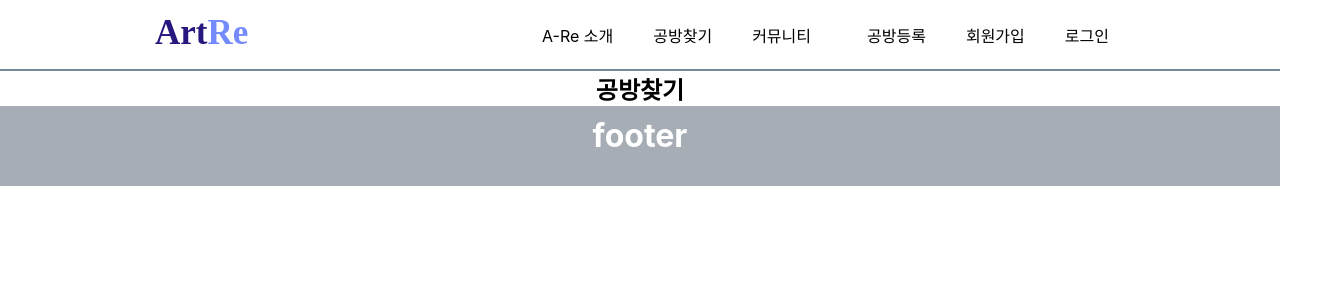
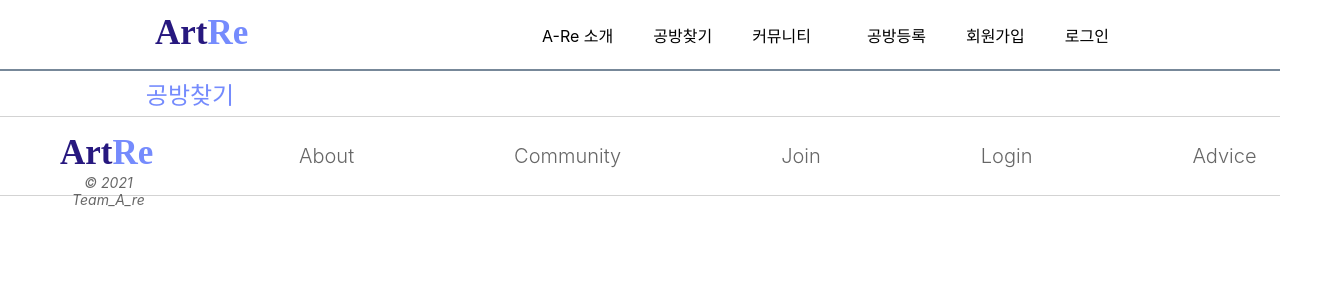
Before and after one commit to Team-NanaScript/Art_Recycle, a React (Create React App) app in the folder react-are/: page /search in a window 1280 px wide. Shown: the top 300 px of the page, 1336 px wide, since content can reach past the window. Built offline with nearby package versions, Linux system fonts and the light colour scheme.

Commit message:
footer&map

```diff
--- a/react-are/src/App.css
+++ b/react-are/src/App.css
@@ -47,9 +47,31 @@ li {
   list-style: none;
 }
 
-footer {
+.footer {
   padding: 10px;
   height: 10vh;
-  background-color: #a6adb4;
-  color: white;
+  border-top:1px solid lightgray;
+  border-bottom:1px solid lightgray;
+  color: rgba(0,0,0,0.6);
+  display:flex;
 }
+
+.footer div.footer_logo{
+	margin:8px 50px;
+}
+
+div.footer_logo address{
+	font-size: 14px;
+}
+
+.footer ul{
+	display:flex;
+	margin:12px;
+}
+
+.footer li{
+	margin:5px 80px;
+	font-size:20px;
+	font-weight: 300;
+	cursor:pointer;
+}
--- a/react-are/src/comps/Footer.jsx
+++ b/react-are/src/comps/Footer.jsx
@@ -2,9 +2,24 @@ import React from "react";
 
 function Footer() {
   return (
-    <footer>
-      <h1>footer</h1>
-    </footer>
+    <div class="footer">
+		<div class="footer_logo">
+		<svg width="97" height="35">
+          <text transform="translate(0 29)" fill="#27187f" fontSize="35" fontFamily="Ubuntu-Bold, Ubuntu" fontWeight="700">
+            <tspan x="0" y="0">Art</tspan>
+            <tspan y="0" fill="#758bfd">Re</tspan>
+          </text>
+        </svg>
+		<address>© 2021 Team_A_re</address>
+		</div>
+      <ul>
+		  <li>About</li>
+		  <li>Community</li>
+		  <li>Join</li>
+		  <li>Login</li>
+		  <li>Advice</li>
+	  </ul>
+    </div>
   );
 }
 
--- a/react-are/src/css/SearchSection.css
+++ b/react-are/src/css/SearchSection.css
@@ -1,5 +1,17 @@
+div.Search header{
+	position: relative;
+	right:450px;
+	margin:5px;
+}
+
+div.Search header h2{
+	font-weight: 300;
+	color:rgb(117, 139, 253);
+}
+
 section.search_section {
-  border: 1px solid red;
+  border: 1px solid lightgray;
+  border-top: 1px solid gray;
   margin: 0 auto;
   width: 1000px;
   display: flex;
@@ -10,11 +22,26 @@ section.search_section {
 
 div.tag {
   padding: 15px;
+  color:rgba(0,0,0,0.7);
+  font-weight: 500;
+}
+
+div.tag:nth-of-type(1){
+  background-color: rgb(117, 139, 253);
+  border-radius: 5px;
+  transition:0.5s ease;
+  cursor:pointer;
+  color:white;
+  font-weight: bold;
 }
 
 div.tag:hover {
-  background-color: rgb(195, 223, 240);
+  background-color: rgb(117, 139, 253);
   border-radius: 5px;
+  transition:0.5s ease;
+  cursor:pointer;
+  color:white;
+  font-weight: bold;
 }
 
 /* LocalSearcch */
```
